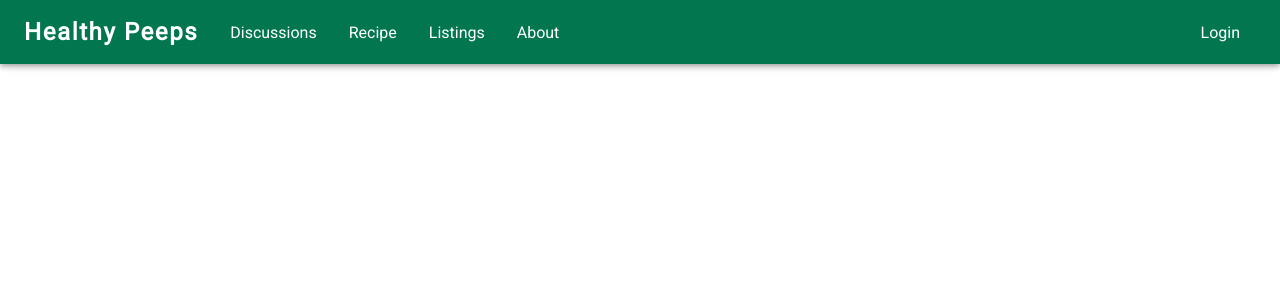
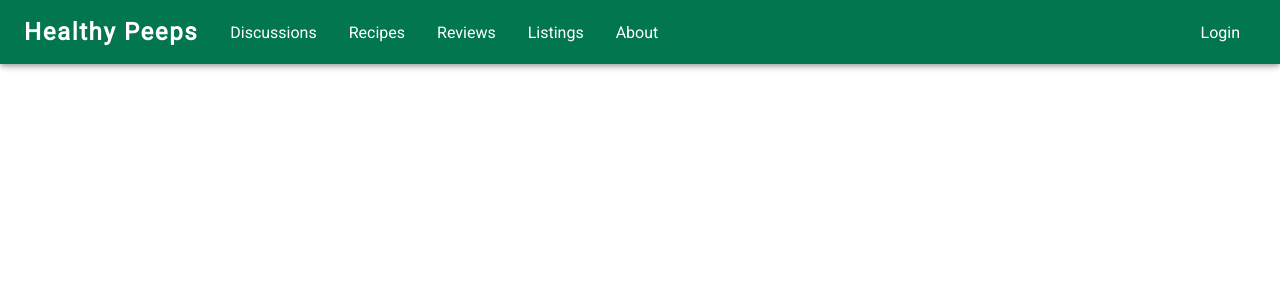
Before and after one commit to neilmuse/healthypeeps, a React (Vite) app in the folder frontend/: page / in a window 1280 px wide. Shown: the top 300 px of the page. Built offline with nearby package versions, Linux system fonts and the light colour scheme.

Commit message:
style: added dividers in homepage and added Review in appbar

```diff
--- a/frontend/src/components/appbar.jsx
+++ b/frontend/src/components/appbar.jsx
@@ -26,8 +26,12 @@ const pages = [
     url: "discussions"
   },
   {
-    name: "Recipe",
+    name: "Recipes",
     url: "recipes"
+  },
+  {
+    name: "Reviews",
+    url: "reviews"
   },
   {
     name: "Listings",
--- a/frontend/src/pages/homepage.jsx
+++ b/frontend/src/pages/homepage.jsx
@@ -1,11 +1,13 @@
 import React, { useEffect, useState, useContext } from 'react';
 import { Box as MuiBox, Button, Chip, Container, Grid, Dialog, DialogTitle, DialogContent, DialogActions, MenuItem, InputLabel, FormControl, IconButton, Select, TextField, } from '@mui/material';
 import { Outlet, Link } from 'react-router-dom';
+
 import SearchField from '../components/search-field.jsx';
 import RecipeFeed from './recipe-slider.jsx';
 import Typography from '../components/typography.jsx';
 import Box from '../components/box.jsx';
 import HomepageHero from '../components/hero-section.jsx';
+import Divider from '../components/divider.jsx';
 
 import ImageSlider from '../views/image-slider';
 
@@ -48,6 +50,8 @@ const Homepage = () => {
 
         <Container>
 
+          <Divider />
+
           <Typography variant="title" text= {user ? `Hello, ${user.firstName + "!"}` : 'Hello, Guest!'} />
 
           <Grid container justifyContent="center" alignItems="center">
@@ -55,6 +59,8 @@ const Homepage = () => {
               <Typography variant="hero_title" text="What can we help you with?" />
             </Grid>
           </Grid>
+
+          <Divider />
 
           <Grid container justifyContent="space-between" alignItems="center" spacing={2}>
             <Grid item xs={12} sm={6}>
@@ -69,6 +75,8 @@ const Homepage = () => {
 
           <ImageSlider images={state.recipes} itemsPerSlide={5} />
 
+          <Divider />
+
           <Grid container justifyContent="space-between" alignItems="center" spacing={2}>
             <Grid item xs={12} sm={6}>
               <Typography variant="title" text="Discussions" />
@@ -81,6 +89,8 @@ const Homepage = () => {
           </Grid>
 
           <ImageSlider images={state.discussions} itemsPerSlide={5} />
+
+          <Divider />
 
           <Grid container justifyContent="space-between" alignItems="center" spacing={2}>
             <Grid item xs={12} sm={6}>
@@ -95,6 +105,8 @@ const Homepage = () => {
 
           <ImageSlider images={state.reviews} itemsPerSlide={5} />
 
+          <Divider />
+
           <Grid container justifyContent="space-between" alignItems="center" spacing={2}>
             <Grid item xs={12} sm={6}>
               <Typography variant="title" text="Listings" />
@@ -108,6 +120,8 @@ const Homepage = () => {
 
           <ImageSlider images={state.listings} itemsPerSlide={5} />
 
+          <Divider />
+
         </Container>
       </Box>
       <Outlet />
```
